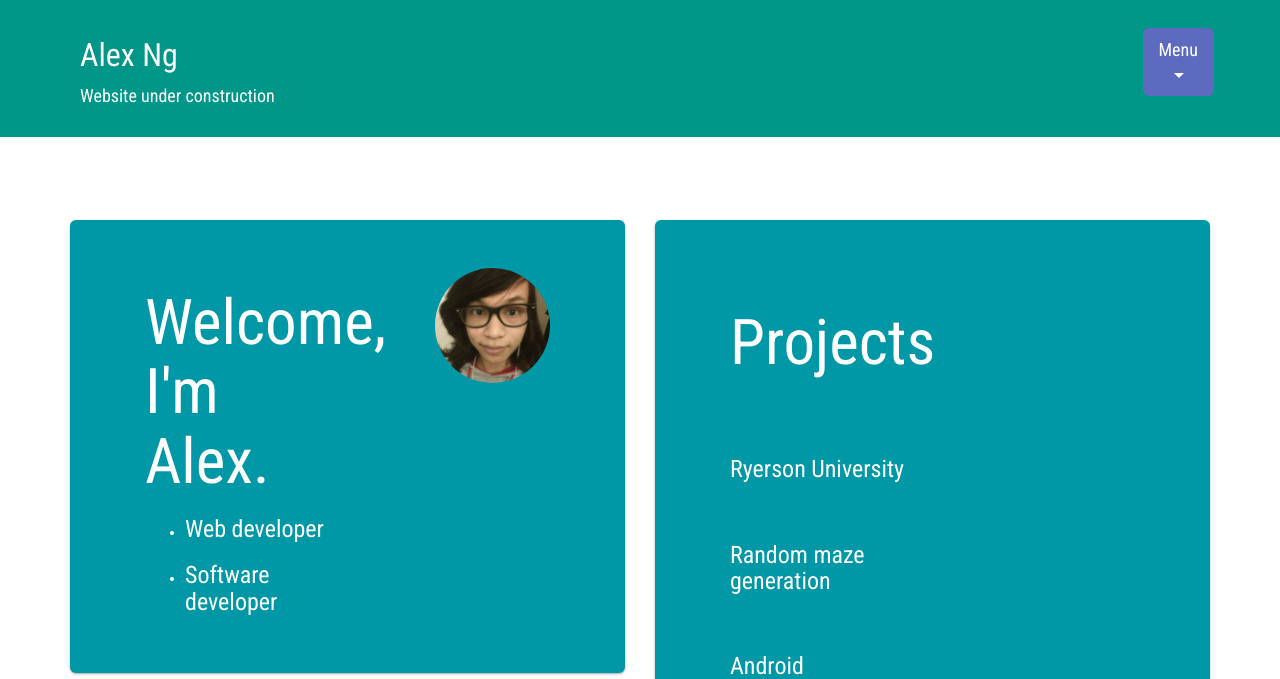
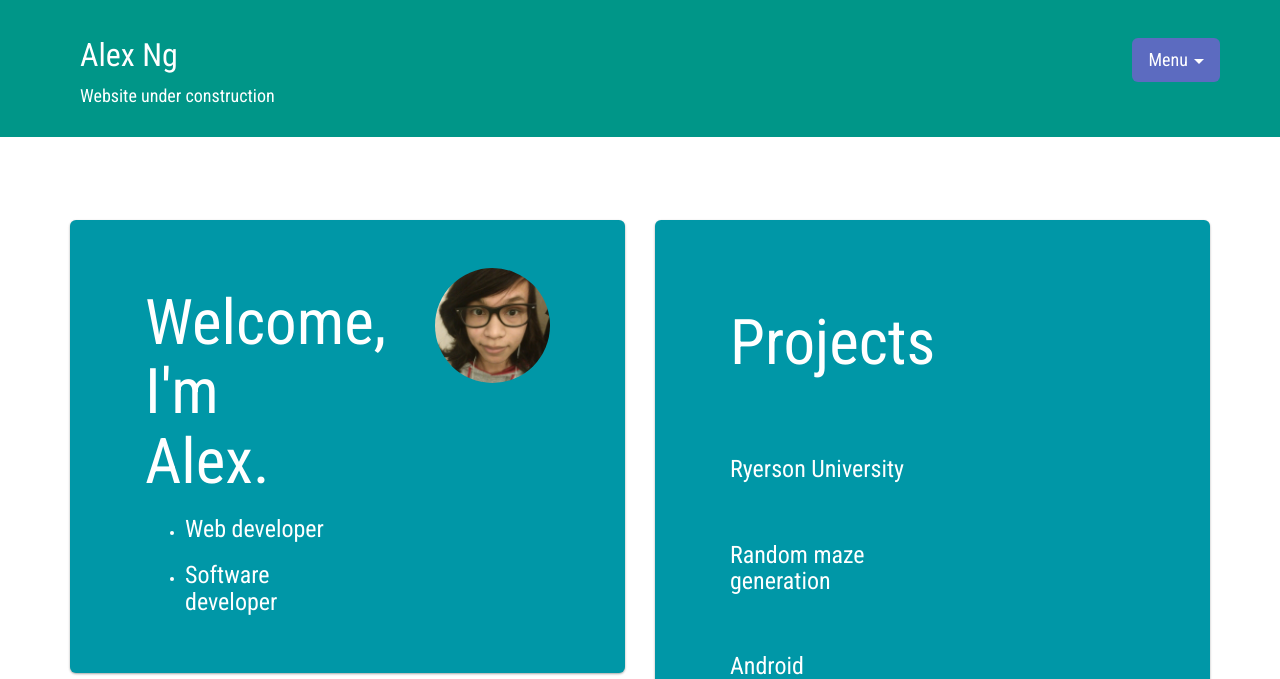
Before and after one commit to aa-ng/aa-ng.github.io, a PHP site: page / in a window 1280 px wide. Shown: the top 679 px of the page. Run offline with PHP 8.4, Linux system fonts and the light colour scheme; some libraries are stand-ins or nearby versions.

Commit message:
header menu container padding adjusted

```diff
--- a/index.html
+++ b/index.html
@@ -17,7 +17,6 @@
 	</head>
 	<body>
 		<!-- Menubar area -->
-
 		<div class="jumbotron" id="header">
 			<div class="container">
 				<div class="row">
@@ -25,9 +24,9 @@
 						<h1 id="brand"><a href="https://cynicalbird.github.io">Alex Ng</a></h1>
 						<p id="slogan">Website under construction</p>
 					</div>
-					<div class="text-center col-lg-1 col-md-2 col-sm-2 col-xs-4">
+					<div class="void text-center col-lg-1 col-md-2 col-sm-2 col-xs-4">
 						<!-- Drop down menu -->
-						<div class="dropdown">
+						<div id="menu_container" class="dropdown">
 							<button class="btn-lg dropdown-toggle" type="button" id="dropdownMenu1" data-toggle="dropdown" aria-haspopup="true" aria-expanded="true">
 								Menu
 								<span class="caret"></span>
--- a/style.css
+++ b/style.css
@@ -21,6 +21,8 @@
 .page-header	{ border-bottom: none; }
 
 .text-center { text-align: center; }
+
+.void { padding: 0px; margin: 0px; border: 0px; }
 
 #brand
 {
@@ -47,6 +49,8 @@
 {
 	padding: 5px;
 }
+
+#menu_container {padding-top: 10px;}
 
 #slogan
 {
```
